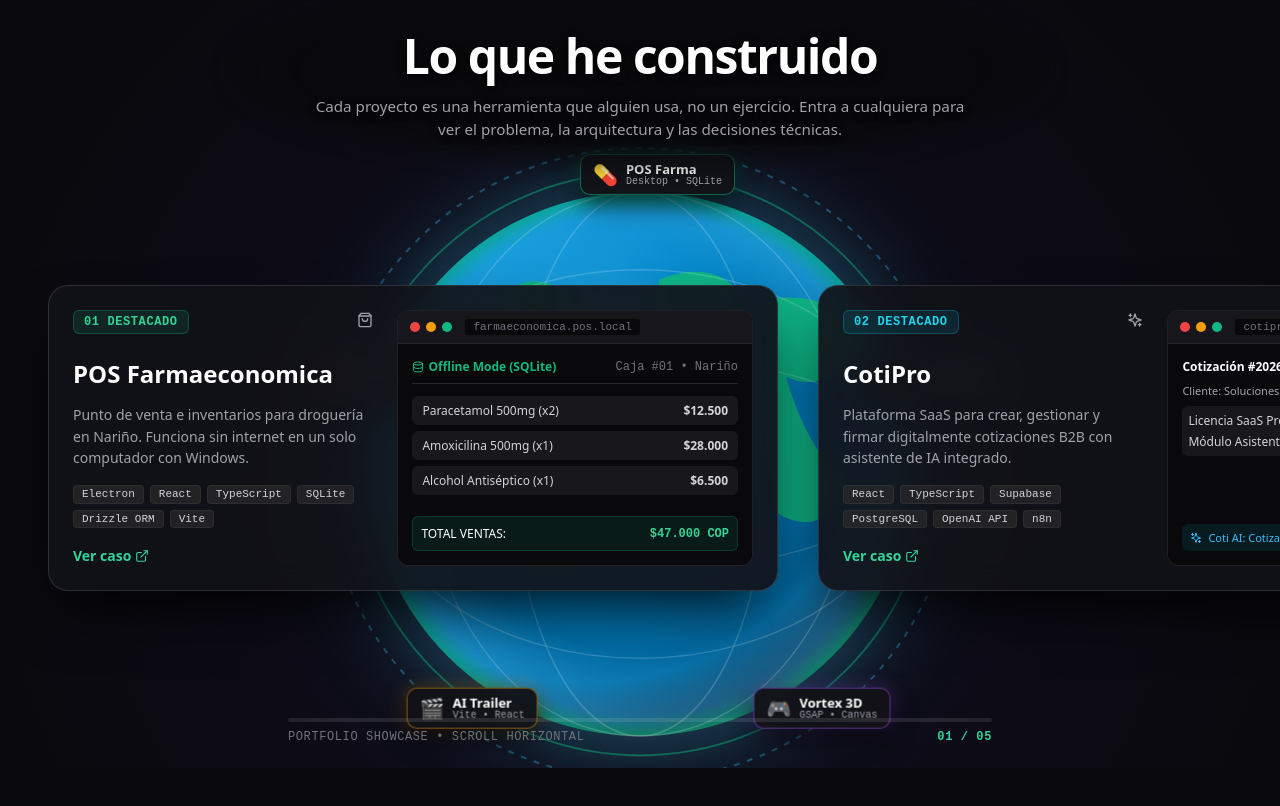
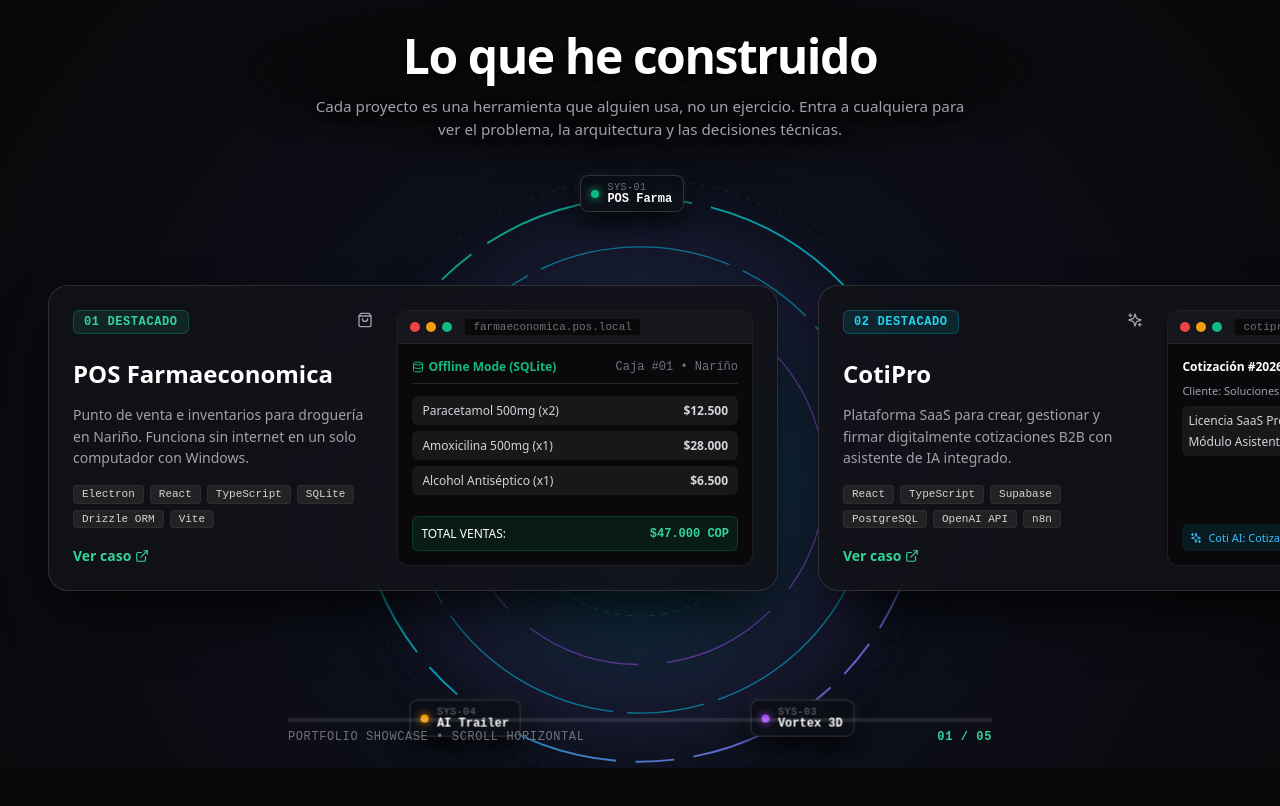
Before and after one commit to SebastianBasante20/portafolio-interactivo, a React (Vite) app: page / in a window 1280 px wide. Shown: the part 360-1166 px from the top of the page. Built offline with nearby package versions, Linux system fonts and the light colour scheme.

Commit message:
Replace planet with System Architecture Core matrix and remove emojis

```diff
--- a/src/ProjectsShowcase.css
+++ b/src/ProjectsShowcase.css
@@ -1,5 +1,5 @@
 /* ==========================================================================
-   PROJECTS SHOWCASE - VIBRANT 3D TRAVEL SLIDER GLOBE & TECH FLAGS
+   PROJECTS SHOWCASE - SYSTEM ARCHITECTURE CORE ORBIT (NO EMOJIS)
    ========================================================================== */
 
 .projects-showcase-wrapper {
@@ -31,14 +31,14 @@
   padding-top: 1.5rem;
   padding-bottom: 1.5rem;
   overflow: hidden;
-  background: radial-gradient(circle at 50% 65%, #18192c 0%, #0c0b16 50%, #09090b 90%);
+  background: radial-gradient(circle at 50% 65%, #0f172a 0%, #0c0d16 50%, #09090b 90%);
   box-sizing: border-box;
 }
 
-/* CONTENEDOR DEL PLANETA 3D Y BANDERAS TECNOLÓGICAS (DETRÁS DE LAS TARJETAS) */
+/* NÚCLEO Y MATRIZ DE ARQUITECTURA DE SOFTWARE (DETRÁS DE LAS TARJETAS) */
 .giant-orbit-wrapper {
   position: absolute;
-  top: 60%;
+  top: 62%;
   left: 50%;
   transform: translate(-50%, -50%);
   width: 580px;
@@ -51,25 +51,25 @@
   .giant-orbit-wrapper {
     width: 680px;
     height: 680px;
-    top: 62%;
+    top: 64%;
   }
 }
 
-.planet-container {
+.system-core-container {
   width: 100%;
   height: 100%;
   position: relative;
   transform-origin: center center;
 }
 
-.planet-globe-svg {
+.system-core-svg {
   width: 100%;
   height: 100%;
-  filter: drop-shadow(0 0 45px rgba(56, 189, 248, 0.35));
+  filter: drop-shadow(0 0 30px rgba(16, 185, 129, 0.25));
 }
 
-/* BANDERAS / HITOS TECNOLÓGICOS EN EL PERÍMETRO DEL PLANETA */
-.planet-badges-ring {
+/* NODOS TÉCNICOS EN EL PERÍMETRO DEL SISTEMA (SIN EMOJIS) */
+.system-badges-ring {
   position: absolute;
   inset: 0;
   display: flex;
@@ -77,58 +77,57 @@
   justify-content: center;
 }
 
-.tech-flag-badge {
+.tech-node-badge {
   position: absolute;
   top: 50%;
   left: 50%;
   display: flex;
-  flex-direction: column;
   align-items: center;
+  gap: 0.5rem;
+  padding: 0.35rem 0.65rem;
+  background: rgba(13, 15, 23, 0.95);
+  border-radius: 0.5rem;
+  box-shadow: 0 10px 25px rgba(0, 0, 0, 0.8), 0 0 12px rgba(255, 255, 255, 0.08);
+  backdrop-filter: blur(12px);
+  border: 1px solid rgba(255, 255, 255, 0.15);
   margin-top: -15px;
   margin-left: -60px;
   transform-origin: center center;
-  transition: transform 0.3s ease;
-}
-
-.flag-content {
-  display: flex;
-  align-items: center;
-  gap: 0.5rem;
-  padding: 0.375rem 0.75rem;
-  background: rgba(18, 18, 24, 0.95);
-  border-radius: 0.625rem;
-  box-shadow: 0 10px 25px rgba(0, 0, 0, 0.7), 0 0 15px rgba(255, 255, 255, 0.1);
-  backdrop-filter: blur(12px);
-  border: 1px solid rgba(255, 255, 255, 0.15);
   white-space: nowrap;
 }
 
-.flag-content.emerald { border-color: rgba(16, 185, 129, 0.5); box-shadow: 0 10px 25px rgba(0, 0, 0, 0.7), 0 0 20px rgba(16, 185, 129, 0.3); }
-.flag-content.cyan { border-color: rgba(6, 182, 212, 0.5); box-shadow: 0 10px 25px rgba(0, 0, 0, 0.7), 0 0 20px rgba(6, 182, 212, 0.3); }
-.flag-content.purple { border-color: rgba(168, 85, 247, 0.5); box-shadow: 0 10px 25px rgba(0, 0, 0, 0.7), 0 0 20px rgba(168, 85, 247, 0.3); }
-.flag-content.amber { border-color: rgba(245, 158, 11, 0.5); box-shadow: 0 10px 25px rgba(0, 0, 0, 0.7), 0 0 20px rgba(245, 158, 11, 0.3); }
-.flag-content.pink { border-color: rgba(236, 72, 153, 0.5); box-shadow: 0 10px 25px rgba(0, 0, 0, 0.7), 0 0 20px rgba(236, 72, 153, 0.3); }
-
-.flag-icon {
-  font-size: 1.25rem;
+.node-dot {
+  width: 0.5rem;
+  height: 0.5rem;
+  border-radius: 9999px;
+  flex-shrink: 0;
+  box-shadow: 0 0 8px currentColor;
 }
 
-.flag-text {
+.node-dot.emerald { background-color: #10b981; color: #10b981; }
+.node-dot.cyan { background-color: #06b6d4; color: #06b6d4; }
+.node-dot.purple { background-color: #a855f7; color: #a855f7; }
+.node-dot.amber { background-color: #f59e0b; color: #f59e0b; }
+.node-dot.pink { background-color: #ec4899; color: #ec4899; }
+
+.node-info {
   display: flex;
   flex-direction: column;
   line-height: 1.1;
   text-align: left;
 }
 
-.flag-text strong {
-  font-size: 0.8125rem;
-  color: #ffffff;
-  font-weight: 800;
+.node-code {
+  font-family: monospace;
+  font-size: 0.625rem;
+  color: #71717a;
+  letter-spacing: 0.05em;
 }
 
-.flag-text small {
-  font-size: 0.625rem;
-  color: #a1a1aa;
+.node-title {
+  font-size: 0.75rem;
+  color: #ffffff;
+  font-weight: 700;
   font-family: monospace;
 }
 
@@ -191,7 +190,7 @@
   }
 }
 
-/* Track Container (Flotando sobre el planeta en z-index 10) */
+/* Track Container (Flotando sobre la matriz técnica en z-index 10) */
 .projects-showcase-track-container {
   position: relative;
   width: 100%;
@@ -426,7 +425,7 @@
   overflow: hidden;
 }
 
-/* Vistas previas específicas de cada proyecto */
+/* Vistas previas específicas de cada proyecto (sin emojis) */
 .preview-pos {
   display: flex;
   flex-direction: column;
--- a/src/ProjectsShowcase.tsx
+++ b/src/ProjectsShowcase.tsx
@@ -1,5 +1,5 @@
 import { useEffect, useRef, useState } from 'react';
-import { ExternalLink, ShoppingBag, Sparkles, Box, Film, Image, CheckCircle, Database } from 'lucide-react';
+import { ExternalLink, ShoppingBag, Sparkles, Box, Film, Image, CheckCircle, Database, Layers } from 'lucide-react';
 import gsap from 'gsap';
 import { ScrollTrigger } from 'gsap/ScrollTrigger';
 import './ProjectsShowcase.css';
@@ -144,7 +144,7 @@
         },
       });
 
-      // Rotación de 360° del Planeta 3D y Banderas Tecnológicas en el fondo
+      // Rotación 360° de la matriz de arquitectura en el fondo
       if (orbit) {
         gsap.to(orbit, {
           rotate: 360,
@@ -162,7 +162,7 @@
     return () => ctx.revert();
   }, [projects]);
 
-  // Renderizar vistas previas personalizadas por proyecto
+  // Vistas previas sin emojis usando SVG icons técnicos
   const renderProjectPreview = (type: string) => {
     switch (type) {
       case 'pos':
@@ -249,7 +249,7 @@
               <div className="remover-original">
                 <span>Original</span>
               </div>
-              <div className="remover-arrow">➔</div>
+              <div className="remover-arrow">-&gt;</div>
               <div className="remover-result">
                 <div className="checkerboard-bg">
                   <span className="png-badge">PNG Alpha</span>
@@ -272,109 +272,91 @@
       )}
 
       <section ref={sectionRef} className="projects-showcase-section">
-        {/* GLOBO PLANETARIO 3D VIBRANTE Y BANDERAS TECNOLÓGICAS (DETRÁS DE LAS TARJETAS) */}
+        {/* NÚCLEO Y MATRIZ DE ARQUITECTURA DE SOFTWARE (DETRÁS DE LAS TARJETAS) */}
         <div className="giant-orbit-wrapper" aria-hidden="true">
-          <div ref={orbitRef} className="planet-container">
-            {/* Esfera 3D del Planeta estilo Travel Slider */}
-            <svg className="planet-globe-svg" viewBox="0 0 700 700" fill="none">
+          <div ref={orbitRef} className="system-core-container">
+            {/* SVG con anillos de radar y ejes de datos */}
+            <svg className="system-core-svg" viewBox="0 0 700 700" fill="none">
               <defs>
-                <radialGradient id="ocean-grad" cx="40%" cy="35%" r="65%">
-                  <stop offset="0%" stopColor="#38bdf8" />
-                  <stop offset="45%" stopColor="#0284c7" />
-                  <stop offset="85%" stopColor="#0369a1" />
-                  <stop offset="100%" stopColor="#0f172a" />
+                <radialGradient id="core-glow" cx="50%" cy="50%" r="50%">
+                  <stop offset="0%" stopColor="#10b981" stopOpacity="0.25" />
+                  <stop offset="40%" stopColor="#06b6d4" stopOpacity="0.12" />
+                  <stop offset="80%" stopColor="#a855f7" stopOpacity="0.05" />
+                  <stop offset="100%" stopColor="#09090b" stopOpacity="0" />
                 </radialGradient>
-                <radialGradient id="atmosphere-glow" cx="50%" cy="50%" r="50%">
-                  <stop offset="70%" stopColor="rgba(56, 189, 248, 0)" />
-                  <stop offset="92%" stopColor="rgba(56, 189, 248, 0.4)" />
-                  <stop offset="100%" stopColor="rgba(16, 185, 129, 0.65)" />
-                </radialGradient>
-                <filter id="glow-filter" x="-20%" y="-20%" width="140%" height="140%">
-                  <feGaussianBlur stdDeviation="14" result="blur" />
-                  <feComposite in="SourceGraphic" in2="blur" operator="over" />
-                </filter>
+                <linearGradient id="ring-grad-1" x1="0%" y1="0%" x2="100%" y2="100%">
+                  <stop offset="0%" stopColor="#10b981" />
+                  <stop offset="50%" stopColor="#06b6d4" />
+                  <stop offset="100%" stopColor="#a855f7" />
+                </linearGradient>
               </defs>
 
-              {/* Anillos de atmósfera exterior */}
-              <circle cx="350" cy="350" r="325" fill="none" stroke="rgba(56, 189, 248, 0.35)" strokeWidth="2" strokeDasharray="6 8" />
-              <circle cx="350" cy="350" r="300" fill="none" stroke="rgba(16, 185, 129, 0.45)" strokeWidth="2" filter="url(#glow-filter)" />
+              {/* Resplandor del núcleo */}
+              <circle cx="350" cy="350" r="320" fill="url(#core-glow)" />
 
-              {/* Esfera Base del Planeta */}
-              <circle cx="350" cy="350" r="280" fill="url(#ocean-grad)" />
+              {/* Anillos concéntricos de arquitectura */}
+              <circle cx="350" cy="350" r="310" stroke="rgba(255, 255, 255, 0.08)" strokeWidth="1" strokeDasharray="4 8" />
+              <circle cx="350" cy="350" r="290" stroke="url(#ring-grad-1)" strokeWidth="2" strokeDasharray="160 20 40 20" opacity="0.85" />
+              <circle cx="350" cy="350" r="240" stroke="#06b6d4" strokeWidth="1.5" strokeDasharray="80 15 200 15" opacity="0.6" />
+              <circle cx="350" cy="350" r="190" stroke="#a855f7" strokeWidth="1.5" strokeDasharray="120 30" opacity="0.5" />
+              <circle cx="350" cy="350" r="140" stroke="rgba(16, 185, 129, 0.4)" strokeWidth="1" strokeDasharray="6 6" />
+              <circle cx="350" cy="350" r="90" stroke="rgba(255, 255, 255, 0.12)" strokeWidth="1" />
 
-              {/* Capa de Atmósfera Brillante */}
-              <circle cx="350" cy="350" r="280" fill="url(#atmosphere-glow)" />
+              {/* Ejes transversales de sistema */}
+              <line x1="350" y1="20" x2="350" y2="680" stroke="rgba(255, 255, 255, 0.06)" strokeWidth="1" strokeDasharray="4 4" />
+              <line x1="20" y1="350" x2="680" y2="350" stroke="rgba(255, 255, 255, 0.06)" strokeWidth="1" strokeDasharray="4 4" />
+              <line x1="117" y1="117" x2="583" y2="583" stroke="rgba(255, 255, 255, 0.04)" strokeWidth="1" strokeDasharray="4 4" />
+              <line x1="583" y1="117" x2="117" y2="583" stroke="rgba(255, 255, 255, 0.04)" strokeWidth="1" strokeDasharray="4 4" />
 
-              {/* Continentes Esmeralda Estilizados */}
-              <g fill="#10b981" opacity="0.92">
-                <path d="M 210 180 Q 230 150 270 170 Q 300 190 280 250 Q 260 270 290 320 Q 320 370 280 440 Q 250 480 230 420 Q 220 360 240 310 Q 210 270 190 220 Z" />
-                <path d="M 370 160 Q 420 140 450 170 Q 430 220 400 240 Q 420 300 460 350 Q 430 430 380 450 Q 360 380 370 320 Q 350 250 370 160 Z" />
-                <path d="M 480 180 Q 560 170 580 230 Q 540 280 500 260 Q 520 330 560 370 Q 540 430 490 400 Q 470 340 480 180 Z" />
-              </g>
-
-              {/* Líneas de Latitud y Longitud */}
-              <g stroke="rgba(255, 255, 255, 0.18)" strokeWidth="1.5" fill="none">
-                <ellipse cx="350" cy="350" rx="280" ry="110" />
-                <ellipse cx="350" cy="350" rx="280" ry="200" />
-                <ellipse cx="350" cy="350" rx="130" ry="280" />
-                <ellipse cx="350" cy="350" rx="220" ry="280" />
-              </g>
+              {/* Indicador del núcleo central */}
+              <circle cx="350" cy="350" r="16" fill="#09090b" stroke="#10b981" strokeWidth="2" />
+              <circle cx="350" cy="350" r="6" fill="#34d399" />
             </svg>
 
-            {/* BANDERAS TECNOLÓGICAS 3D ROTANDO EN LA CURVATURA SUPERIOR DEL PLANETA */}
-            <div className="planet-badges-ring">
+            {/* NODOS DE SISTEMA TÉCNICOS SIN EMOJIS EN EL PERÍMETRO */}
+            <div className="system-badges-ring">
               {/* Nodo 1: POS Farma - 0 deg (Arriba) */}
-              <div className="tech-flag-badge badge-pos" style={{ transform: 'rotate(0deg) translateY(-295px) rotate(0deg)' }}>
-                <div className="flag-content emerald">
-                  <span className="flag-icon">💊</span>
-                  <div className="flag-text">
-                    <strong>POS Farma</strong>
-                    <small>Desktop • SQLite</small>
-                  </div>
+              <div className="tech-node-badge node-pos" style={{ transform: 'rotate(0deg) translateY(-290px) rotate(0deg)' }}>
+                <span className="node-dot emerald" />
+                <div className="node-info">
+                  <span className="node-code">SYS-01</span>
+                  <span className="node-title">POS Farma</span>
                 </div>
               </div>
 
               {/* Nodo 2: CotiPro SaaS - 72 deg */}
-              <div className="tech-flag-badge badge-cotipro" style={{ transform: 'rotate(72deg) translateY(-295px) rotate(-72deg)' }}>
-                <div className="flag-content cyan">
-                  <span className="flag-icon">⚡</span>
-                  <div className="flag-text">
-                    <strong>CotiPro SaaS</strong>
-                    <small>React • Supabase</small>
-                  </div>
+              <div className="tech-node-badge node-cotipro" style={{ transform: 'rotate(72deg) translateY(-290px) rotate(-72deg)' }}>
+                <span className="node-dot cyan" />
+                <div className="node-info">
+                  <span className="node-code">SYS-02</span>
+                  <span className="node-title">CotiPro SaaS</span>
                 </div>
               </div>
 
               {/* Nodo 3: Vortex 3D - 144 deg */}
-              <div className="tech-flag-badge badge-vortex" style={{ transform: 'rotate(144deg) translateY(-295px) rotate(-144deg)' }}>
-                <div className="flag-content purple">
-                  <span className="flag-icon">🎮</span>
-                  <div className="flag-text">
-                    <strong>Vortex 3D</strong>
-                    <small>GSAP • Canvas</small>
-                  </div>
+              <div className="tech-node-badge node-vortex" style={{ transform: 'rotate(144deg) translateY(-290px) rotate(-144deg)' }}>
+                <span className="node-dot purple" />
+                <div className="node-info">
+                  <span className="node-code">SYS-03</span>
+                  <span className="node-title">Vortex 3D</span>
                 </div>
               </div>
 
               {/* Nodo 4: AI Trailer - 216 deg */}
-              <div className="tech-flag-badge badge-trailer" style={{ transform: 'rotate(216deg) translateY(-295px) rotate(-216deg)' }}>
-                <div className="flag-content amber">
-                  <span className="flag-icon">🎬</span>
-                  <div className="flag-text">
-                    <strong>AI Trailer</strong>
-                    <small>Vite • React</small>
-                  </div>
+              <div className="tech-node-badge node-trailer" style={{ transform: 'rotate(216deg) translateY(-290px) rotate(-216deg)' }}>
+                <span className="node-dot amber" />
+                <div className="node-info">
+                  <span className="node-code">SYS-04</span>
+                  <span className="node-title">AI Trailer</span>
                 </div>
               </div>
 
               {/* Nodo 5: Image Remover - 288 deg */}
-              <div className="tech-flag-badge badge-remover" style={{ transform: 'rotate(288deg) translateY(-295px) rotate(-288deg)' }}>
-                <div className="flag-content pink">
-                  <span className="flag-icon">✂️</span>
-                  <div className="flag-text">
-                    <strong>Bg Remover</strong>
-                    <small>Canvas API</small>
-                  </div>
+              <div className="tech-node-badge node-remover" style={{ transform: 'rotate(288deg) translateY(-290px) rotate(-288deg)' }}>
+                <span className="node-dot pink" />
+                <div className="node-info">
+                  <span className="node-code">SYS-05</span>
+                  <span className="node-title">Bg Remover</span>
                 </div>
               </div>
             </div>
@@ -387,7 +369,7 @@
           <p className="projects-showcase-description">{description}</p>
         </div>
 
-        {/* Pista horizontal de tarjetas (flotando al frente del gran globo) */}
+        {/* Pista horizontal de tarjetas (flotando al frente del núcleo técnico) */}
         <div className="projects-showcase-track-container">
           <div ref={trackRef} className="projects-showcase-track">
             {projects.map((project) => {
@@ -445,7 +427,7 @@
                     </div>
                   </div>
 
-                  {/* Window Mockup Frame con contenido interactivo del proyecto */}
+                  {/* Window Mockup Frame con contenido del proyecto */}
                   <div className="card-mockup-frame">
                     <div className="mockup-header">
                       <div className="mockup-dots">
```
